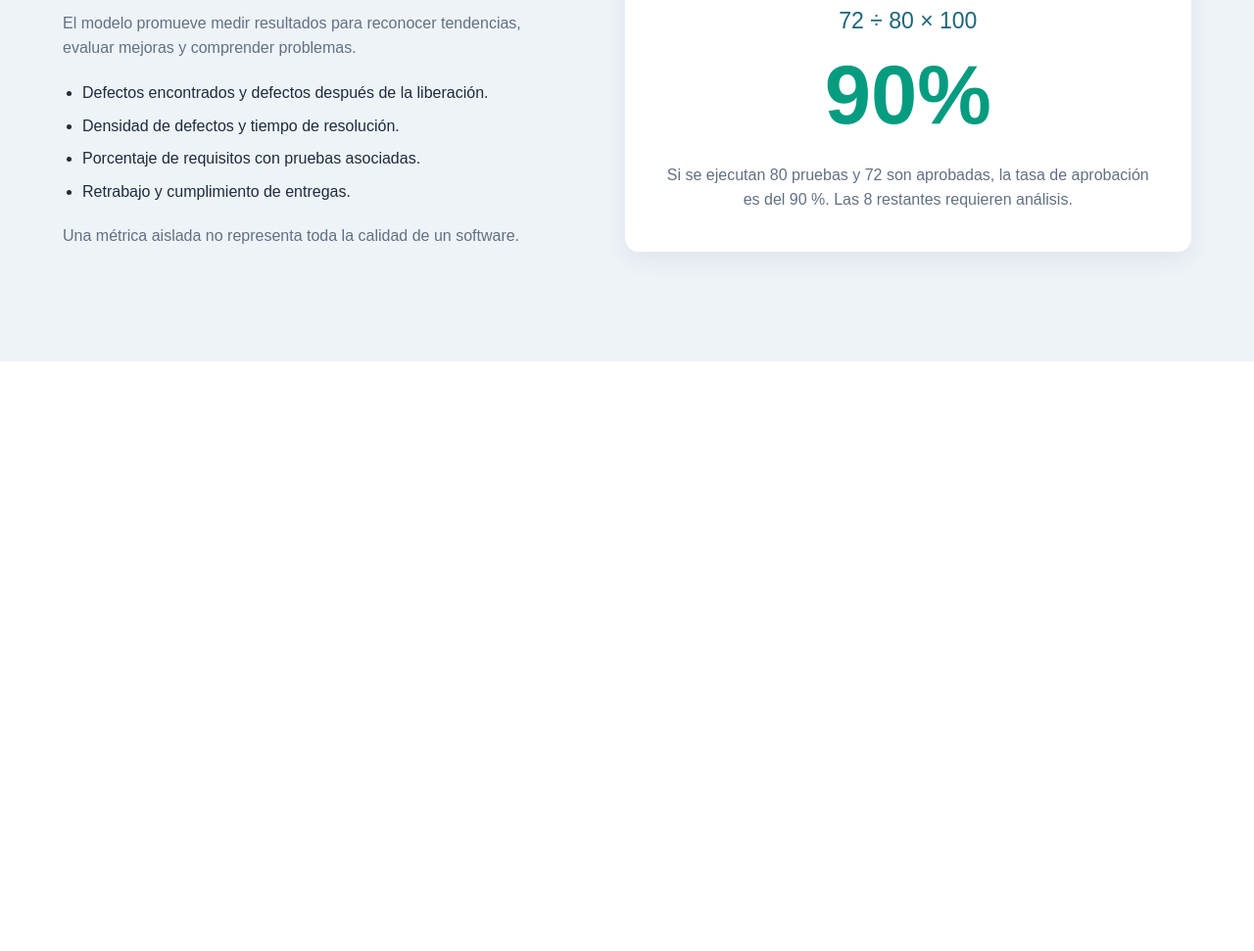
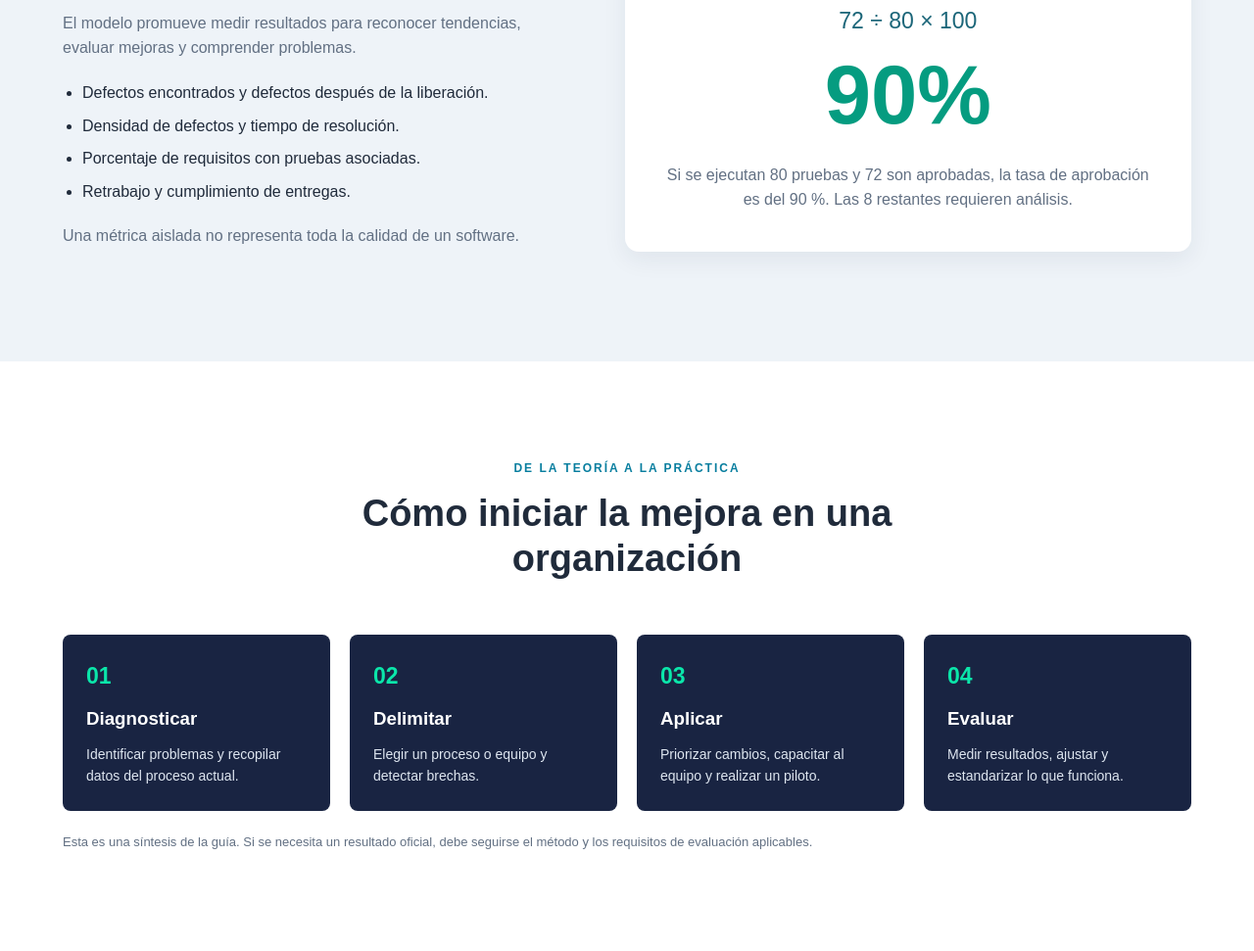
Before and after one commit to sebastiansoto435/CMMI, a plain HTML site: page index.html in a window 1280 px wide. Shown: the part 6927-7898 px from the top of the page at 98% size. Before the commit the page ends 7296 px from the top, so only its background shows below. Drawn offline with Linux system fonts and the light colour scheme; files whose address does not match are found by name.

Commit message:
acomodo el apartado de implementacioon

```diff
--- a/index.html
+++ b/index.html
@@ -215,6 +215,20 @@
                 </div>
             </div>
         </section>
+        <!-- implementación -->
+        <section class="seccion implementacion" id="implementacion">
+            <div class="contenedor">
+                <div class="titulo"><p class="etiqueta">DE LA TEORÍA A LA PRÁCTICA</p><h2>Cómo iniciar la mejora en una organización</h2></div>
+                <div class="implementacion-cajas">
+                    <article><span>01</span><h3>Diagnosticar</h3><p>Identificar problemas y recopilar datos del proceso actual.</p></article>
+                    <article><span>02</span><h3>Delimitar</h3><p>Elegir un proceso o equipo y detectar brechas.</p></article>
+                    <article><span>03</span><h3>Aplicar</h3><p>Priorizar cambios, capacitar al equipo y realizar un piloto.</p></article>
+                    <article><span>04</span><h3>Evaluar</h3><p>Medir resultados, ajustar y estandarizar lo que funciona.</p></article>
+                </div>
+                <p class="aclaracion">Esta es una síntesis de la guía. Si se necesita un resultado oficial, debe seguirse el método y los requisitos de evaluación aplicables.</p>
+            </div>
+        </section>
+
 
     </main>
 </body>
--- a/styles/style.css
+++ b/styles/style.css
@@ -494,3 +494,32 @@ nav{
     color: #059c80;
     margin: 6px 0px 18px;
 }
+/* implementación */
+
+.implementacion-cajas{
+    display: grid;
+    grid-template-columns: repeat(4,1fr);
+    gap: 20px;
+}
+
+.implementacion-cajas article{
+    padding: 24px;
+    background: #192442;
+    border-radius: 8px;
+    color: white;
+}
+
+.implementacion-cajas span{
+    color: #0be6aa;
+    font-size: 23px;
+    font-weight: bold;
+}
+
+.implementacion-cajas h3{
+    margin: 10px 0px;
+}
+
+.implementacion-cajas p{
+    color: #dee6f0;
+    font-size: 14px;
+}
```
